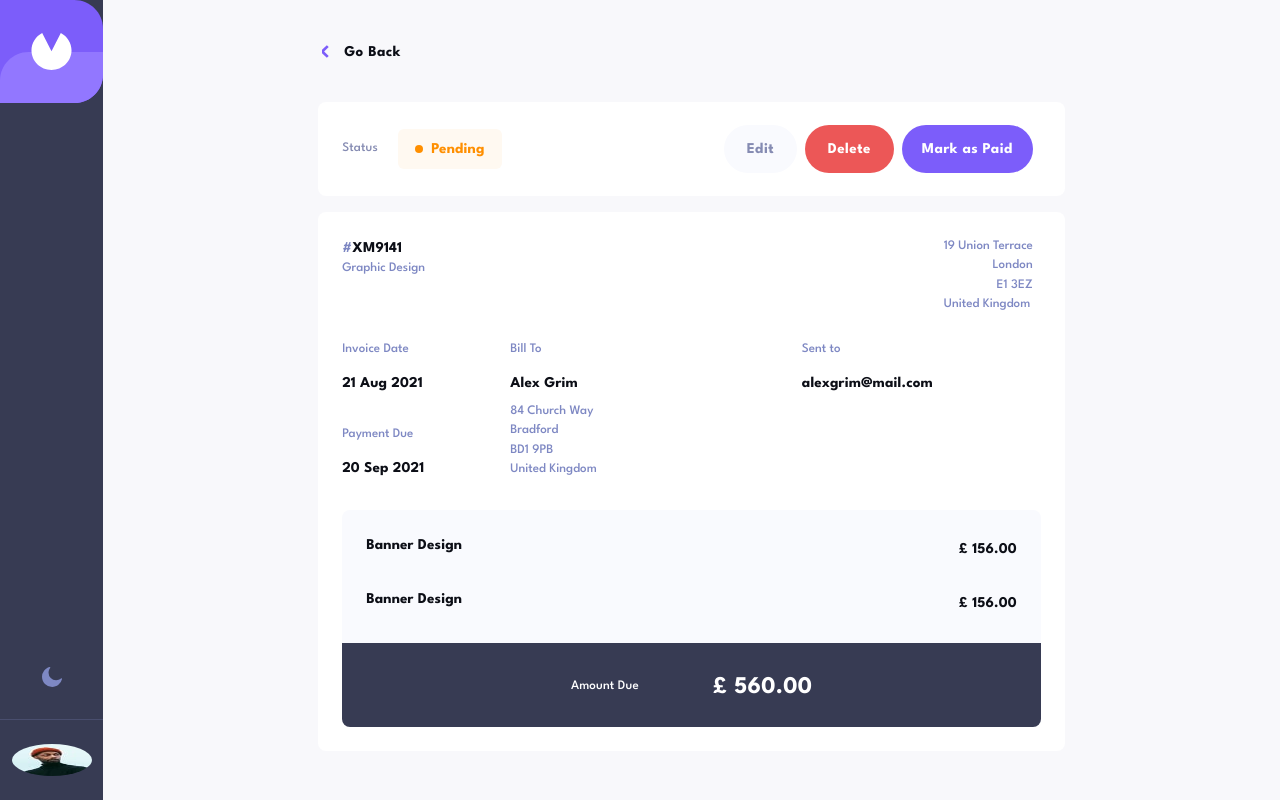
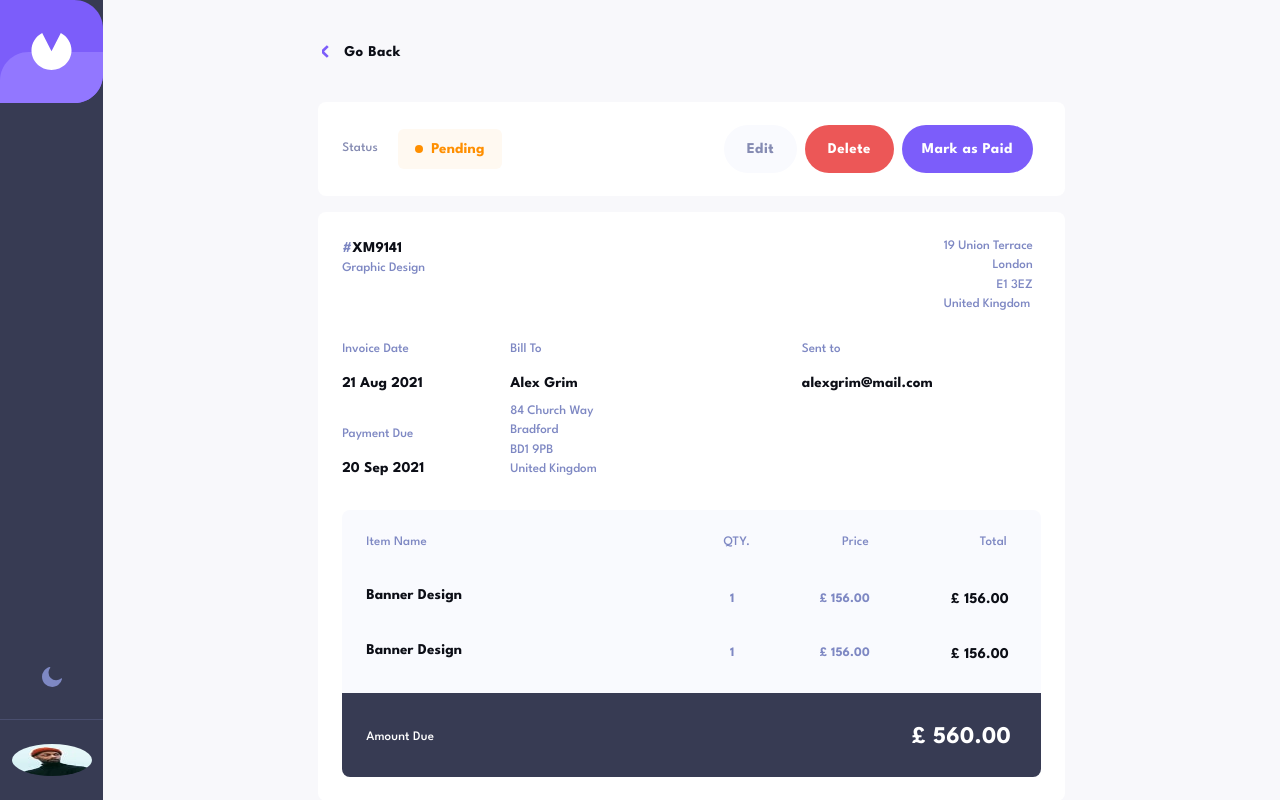
Before and after one commit to bilanoo/invoice, a React (Vite) app: page /edit-invoice/AA1449 in a window 1280 px wide. Built offline with nearby package versions, Linux system fonts and the light colour scheme.

Commit message:
added custom styles for showing each item for tablet and desktop versions. Static version completed.

```diff
--- a/src/pages/EditInvoice/features/InvoiceContent/InvoiceContent.tsx
+++ b/src/pages/EditInvoice/features/InvoiceContent/InvoiceContent.tsx
@@ -1,3 +1,4 @@
+import { Box } from "@mui/material";
 import { SmallText } from "../../../Homepage/features/InvoicesDetail/Invoice/SingleInvoiceStyles";
 
 import {
@@ -19,6 +20,14 @@ import {
   PaymentDueContainer,
   ItemInformationContainer,
   QuantityAndCost,
+  ItemHeading,
+  HeadingsContainer,
+  ItemName,
+  QuantityHeading,
+  PriceHeading,
+  TotalHeading,
+  PriceValue,
+  QuantityValue,
 } from "./InvoiceContentStyles";
 
 export const InvoiceContent = () => {
@@ -71,20 +80,35 @@ export const InvoiceContent = () => {
       </InvoiceDatesAndBillingInformationContainer>
 
       <InvoiceConstBreakdownContainer>
+        <HeadingsContainer>
+          <ItemName>Item Name</ItemName>
+          <QuantityHeading>QTY.</QuantityHeading>
+          <PriceHeading>Price</PriceHeading>
+          <TotalHeading>Total</TotalHeading>
+        </HeadingsContainer>
         <ItemContainer>
           <ItemInformationContainer>
-            <SmallText sx={{ marginBottom: "8px" }}>Banner Design</SmallText>
-            <QuantityAndCost>1 x £ 156.00</QuantityAndCost>
+            <Box style={{ display: "flex", flexDirection: "column" }}>
+              <SmallText sx={{ marginBottom: "8px" }}>Banner Design</SmallText>
+              <QuantityAndCost>1 x £ 156.00</QuantityAndCost>
+            </Box>
+            <QuantityValue>1</QuantityValue>
+            <PriceValue>£ 156.00</PriceValue>
+            <SmallText sx={{ marginRight: "32px" }}>£ 156.00</SmallText>
           </ItemInformationContainer>
-          <SmallText sx={{ marginRight: "24px" }}>£ 156.00</SmallText>
         </ItemContainer>
         <ItemContainer>
           <ItemInformationContainer>
-            <SmallText sx={{ marginBottom: "8px" }}>Banner Design</SmallText>
-            <QuantityAndCost>1 x £ 156.00</QuantityAndCost>
+            <div style={{ display: "flex", flexDirection: "column" }}>
+              <SmallText sx={{ marginBottom: "8px" }}>Banner Design</SmallText>
+              <QuantityAndCost>1 x £ 156.00</QuantityAndCost>
+            </div>
+            <QuantityValue>1</QuantityValue>
+            <PriceValue>£ 156.00</PriceValue>
+            <SmallText sx={{ marginRight: "32px" }}>£ 156.00</SmallText>
           </ItemInformationContainer>
-          <SmallText sx={{ marginRight: "24px" }}>£ 156.00</SmallText>
         </ItemContainer>
+
         <InvoiceTotalContainer>
           <AmountDueContainer>
             <AmountDue>Amount Due</AmountDue>
--- a/src/pages/EditInvoice/features/InvoiceContent/InvoiceContentStyles.tsx
+++ b/src/pages/EditInvoice/features/InvoiceContent/InvoiceContentStyles.tsx
@@ -96,8 +96,11 @@ export const InvoiceConstBreakdownContainer = styled(Box)(({ theme }) => ({
     margin: "0 24px 24px 24px",
     alignItems: "center",
     justifyContent: "center",
-    "& > :first-child": {
-      marginTop: "24px",
+
+    "@media only screen and (max-width: 767px)": {
+      "& > :nth-child(2)": {
+        marginTop: "24px !important",
+      },
     },
   },
 }));
@@ -116,11 +119,21 @@ export const ItemContainer = styled(Box)(() => ({
 export const ItemInformationContainer = styled(Box)(() => ({
   "&": {
     display: "flex",
-    flexDirection: "column",
+    flexDirection: "row",
+    justifyContent: "space-between",
+    width: "100%",
+    alignItems: "center",
     boxSizing: "border-box",
     textAlign: "start",
     padding: "0",
     marginLeft: "24px",
+  },
+
+  "@media only screen and (min-width: 768px)": {
+    "&": {
+      flexDirection: "row",
+      width: "100%",
+    },
   },
 }));
 
@@ -135,6 +148,105 @@ export const QuantityAndCost = styled(Typography)(({ theme }) => ({
     "&": {
       display: "none",
     },
+  },
+}));
+
+export const HeadingsContainer = styled(Box)(() => ({
+  "&": {
+    display: "flex",
+    flexDirection: "row",
+    justifyContent: "space-between",
+    whiteSpace: "nowrap",
+    width: "100%",
+    marginTop: "23px",
+  },
+  "@media only screen and (max-width: 767px)": {
+    "&": {
+      display: "none",
+    },
+  },
+}));
+
+export const ItemHeading = styled(Typography)(({ theme }) => ({
+  "&": {
+    fontSize: "0.813rem",
+    fontFamily: "inherit",
+    fontWeight: 500,
+    color: theme.customPalette.darkBlueYonderToLavender,
+    marginBottom: "32px",
+  },
+}));
+
+export const ItemName = styled(Typography)(({ theme }) => ({
+  "&": {
+    fontSize: "0.813rem",
+    fontFamily: "inherit",
+    fontWeight: 500,
+    color: theme.customPalette.darkBlueYonderToLavender,
+    margin: "0px auto 32px 24px",
+  },
+}));
+
+export const QuantityHeading = styled(Typography)(({ theme }) => ({
+  "&": {
+    fontSize: "0.813rem",
+    fontFamily: "inherit",
+    fontWeight: 500,
+    color: theme.customPalette.darkBlueYonderToLavender,
+    marginRight: "92px",
+  },
+}));
+
+export const QuantityValue = styled(Typography)(({ theme }) => ({
+  "&": {
+    fontSize: "0.813rem",
+    fontFamily: "inherit",
+    fontWeight: 700,
+    color: theme.customPalette.darkBlueYonderToLavender,
+    marginRight: "85px",
+    marginLeft: "auto",
+  },
+
+  "@media only screen and (max-width: 767px)": {
+    "&": {
+      display: "none",
+    },
+  },
+}));
+
+export const PriceHeading = styled(Typography)(({ theme }) => ({
+  "&": {
+    fontSize: "0.813rem",
+    fontFamily: "inherit",
+    fontWeight: 500,
+    color: theme.customPalette.darkBlueYonderToLavender,
+    marginRight: "111px",
+  },
+}));
+
+export const PriceValue = styled(Typography)(({ theme }) => ({
+  "&": {
+    fontSize: "0.813rem",
+    fontFamily: "inherit",
+    fontWeight: 700,
+    color: theme.customPalette.darkBlueYonderToLavender,
+    marginRight: "81px",
+  },
+
+  "@media only screen and (max-width: 767px)": {
+    "&": {
+      display: "none",
+    },
+  },
+}));
+
+export const TotalHeading = styled(Typography)(({ theme }) => ({
+  "&": {
+    fontSize: "0.813rem",
+    fontFamily: "inherit",
+    fontWeight: 500,
+    color: theme.customPalette.darkBlueYonderToLavender,
+    marginRight: "34px",
   },
 }));
 
@@ -157,6 +269,12 @@ export const AmountDueContainer = styled(Box)(() => ({
     gap: "74px",
     margin: "26px 24px 22px 24px",
     whiteSpace: "nowrap",
+  },
+
+  "@media only screen and (min-width: 768px)": {
+    "&": {
+      justifyContent: "space-between",
+    },
   },
 }));
 
@@ -208,4 +326,9 @@ export const Total = styled(Typography)(({ theme }) => ({
     fontFamily: "inherit",
     fontWeight: 700,
   },
+  "@media only screen and (min-width: 768px)": {
+    "&": {
+      marginRight: "6px",
+    },
+  },
 }));
--- a/src/pages/Homepage/HomepageStyles.tsx
+++ b/src/pages/Homepage/HomepageStyles.tsx
@@ -8,7 +8,7 @@ export const Container = styled(Box)(({ theme }) => ({
     width: "100%",
     height: "auto",
   },
-  "@media only screen and (min-width: 600px)": {
+  "@media only screen and (min-width: 483px) ": {
     "&": {
       height: "100%",
     },
```
